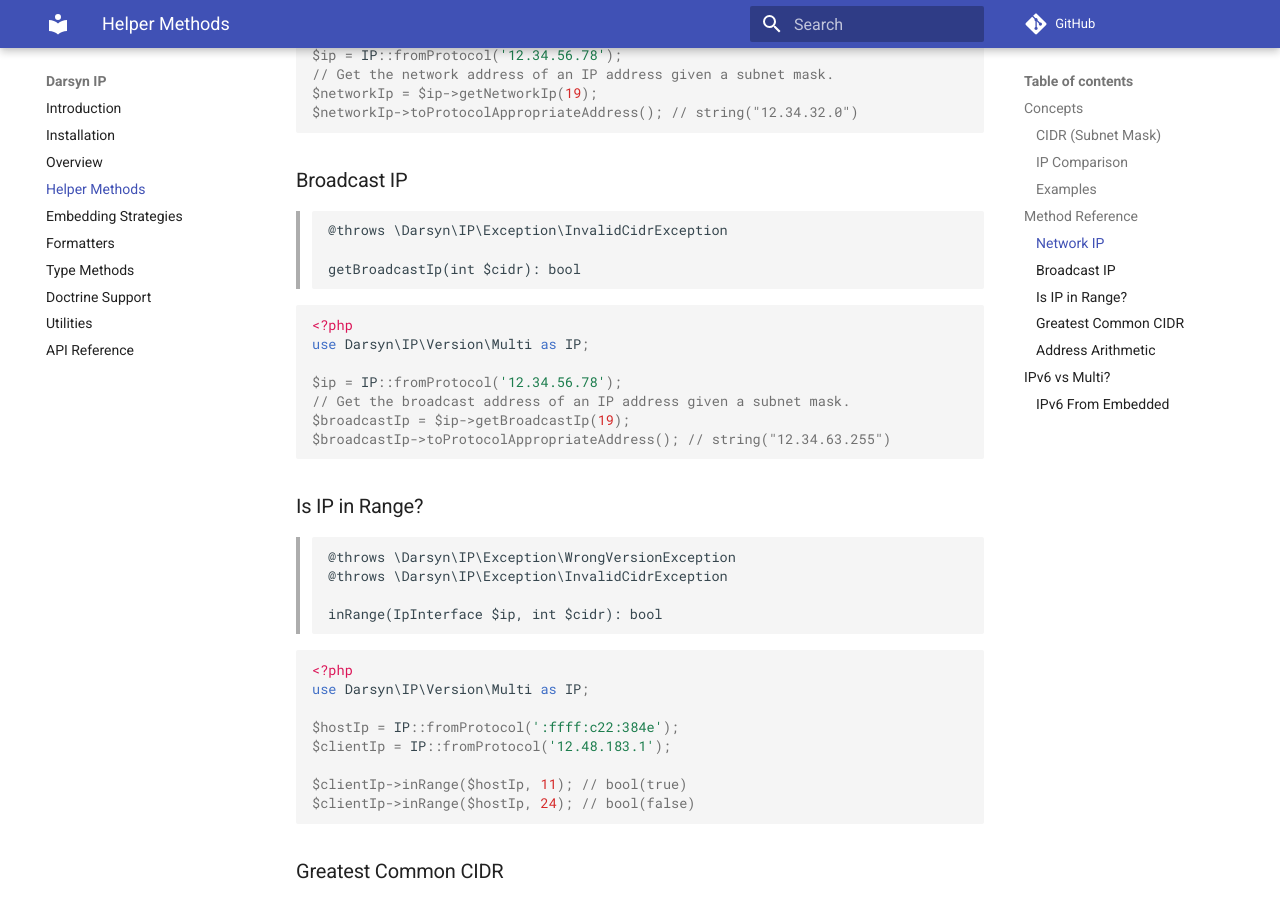
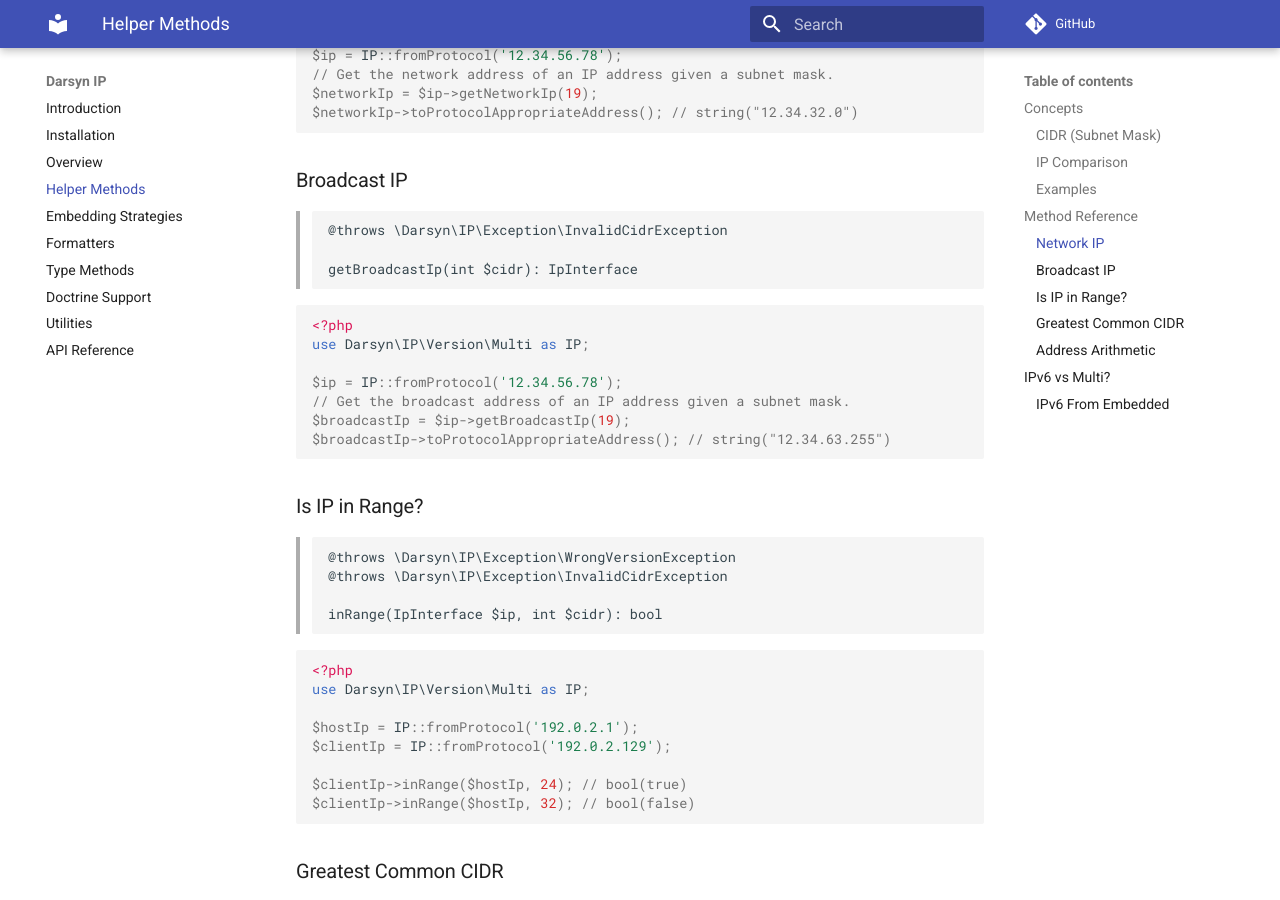
Before and after one commit to darsyn/ip, an MkDocs documentation site: the page built from docs/04-helpers.md, in a window 1280 px wide and 900 px high, scrolled down 2481 px. Built offline with MkDocs 1.6.1 and Material for MkDocs 9.7.7, drawn with Linux system fonts in a browser that asks for light colours; comment, search, counter and statistics services are not loaded.

Commit message:
docs(helpers): 📚 correct broadcast contract and range example

````diff
--- a/docs/04-helpers.md
+++ b/docs/04-helpers.md
@@ -122,7 +122,7 @@ $networkIp->toProtocolAppropriateAddress(); // string("12.34.32.0")
 > ```text
 > @throws \Darsyn\IP\Exception\InvalidCidrException
 >
-> getBroadcastIp(int $cidr): bool
+> getBroadcastIp(int $cidr): IpInterface
 > ```
 
 ```php
@@ -148,11 +148,11 @@ $broadcastIp->toProtocolAppropriateAddress(); // string("12.34.63.255")
 <?php
 use Darsyn\IP\Version\Multi as IP;
 
-$hostIp = IP::fromProtocol(':ffff:c22:384e');
-$clientIp = IP::fromProtocol('12.48.183.1');
+$hostIp = IP::fromProtocol('192.0.2.1');
+$clientIp = IP::fromProtocol('192.0.2.129');
 
-$clientIp->inRange($hostIp, 11); // bool(true)
-$clientIp->inRange($hostIp, 24); // bool(false)
+$clientIp->inRange($hostIp, 24); // bool(true)
+$clientIp->inRange($hostIp, 32); // bool(false)
 ```
 
 ### Greatest Common CIDR
````
Also changed, not shown: CHANGELOG.md (+1 -0 lines).
